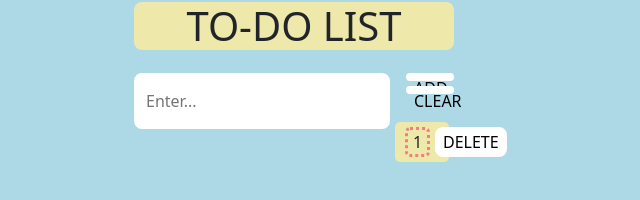
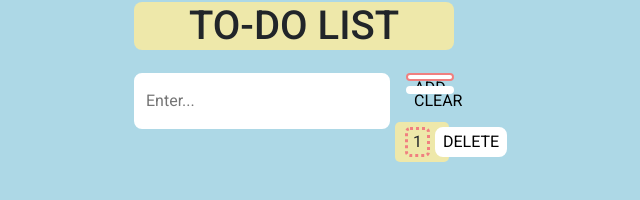
Before and after one commit to illdoodle/notes-project, a React (Vite) app: page / in a window 1280 px wide. Both pictures are taken after typing "Sample" into the empty fields and a click on the button "ADD". Shown: the part 118-318 px from the top of the page, without its empty margins (346-986 px from the left). Built offline with nearby package versions, Linux system fonts and the light colour scheme; the HTML template or start-up script is replaced by a standard one.

Commit message:
анимация, изменения в функции выключения модального окна, временное отключение некоторых функций

```diff
--- a/index.html
+++ b/index.html
@@ -4,6 +4,9 @@
     <meta charset="UTF-8" />
     <link rel="icon" type="image/svg+xml" href="/vite.svg" />
     <meta name="viewport" content="width=device-width, initial-scale=1.0" />
+    <link rel="preconnect" href="https://fonts.googleapis.com">
+    <link rel="preconnect" href="https://fonts.gstatic.com" crossorigin>
+    <link href="https://fonts.googleapis.com/css2?family=Roboto:ital,wght@0,100;0,300;0,400;0,500;0,700;0,900;1,100;1,300;1,400;1,500;1,700;1,900&display=swap" rel="stylesheet">
     <title>Petproject: NOTES</title>
   </head>
   <body>
--- a/src/components/Modal/Modal.tsx
+++ b/src/components/Modal/Modal.tsx
@@ -1,13 +1,14 @@
 import React from 'react';
 import cl from './Modal.module.css';
 
-function Modal({children, visible, setVisible}) {
+function Modal({children, visible, onClose}) {
     const rootClass = [cl.modal];
     if(visible){
         rootClass.push(cl.active);
         document.addEventListener('keydown', controlContent);
     }else{
         document.removeEventListener('keydown', controlContent);
+        return;
     }
 
     function controlContent(e) {
@@ -15,16 +16,15 @@ function Modal({children, visible, setVisible}) {
             e.preventDefault();
         }
 
-        // Хотел сделать выключение модалки на Enter, но по каким то причинам даже после и !ДО! скрытия модального окна eventListener остается.
-        // if(e.code == "Enter") {
-        //     setVisible(false);
-        // }
+        if(e.code == "Escape") {
+            onClose();
+        }
     }
 
     return (
         <div
             className={rootClass.join(' ')}
-            onClick={() => {setVisible(false)}}
+            onClick={() => {onClose()}}
         >
             <div
                 className={cl.modalContent}
@@ -34,7 +34,7 @@ function Modal({children, visible, setVisible}) {
                     className={cl.cross}
                     src="src/images/cross.png"
                     alt="cross.png"
-                    onClick={() => {setVisible(false)}}
+                    onClick={() => {onClose()}}
                 />
                 {children}
             </div>
--- a/src/components/Notes/Notes.module.css
+++ b/src/components/Notes/Notes.module.css
@@ -44,18 +44,21 @@
 
 .enter {
     opacity: 0;
-    transition: opacity 200ms;
+    transform: translateX(-350px);
+    transition: all 400ms ease-in;
 }
 
 .enterActive {
+    transform: translateX(0px);
     opacity: 1;
 }
 
 .exit {
     opacity: 1;
-    transition: opacity 200ms;
+    transition: all 400ms ease-in;
 }
 
 .exitActive {
+    transform: translateX(350px);
     opacity: 0;
 }
--- a/src/components/Notes/Notes.tsx
+++ b/src/components/Notes/Notes.tsx
@@ -1,24 +1,17 @@
-import {useEffect, useRef, useState} from 'react';
+import {createRef, useEffect, useRef, useState} from 'react';
 import styles from './Notes.module.css';
 import Note from '../Note/Note';
 import Modal from '../Modal/Modal'
 import { CSSTransition, TransitionGroup } from 'react-transition-group';
+import {NoteTypes} from "./Note.types";
 
 function Notes() {
 
-  type Note = {
-    id: number,
-    text: string,
-    completed: boolean,
-  }
-
   const jsonNotes = localStorage.getItem('notes');
-  const [notes, setNotes] = useState <Note[]>(jsonNotes ? JSON.parse(jsonNotes) : []);
-  const [modal, setModal] = useState(false);
+  const [notes, setNotes] = useState <NoteTypes[]>(jsonNotes ? JSON.parse(jsonNotes) : []);
+  const [modal, setModal] = useState (false);
   const [modalMsg, setModalMsg] = useState("");
-  const [noteVisible, setNoteVisible] = useState(true);
   const noteInput = useRef(null);
-  const noteRef = useRef(null);
   //Касательно пункта о "типизировать все структуры данных по аналогии". Непонятно, стоит ли применять <Note[]> так же к setNotes (например и т.д.)
 
   function addNote(inputElement:HTMLInputElement){
@@ -37,15 +30,16 @@ function Notes() {
       {
         id: Date.now(),
         text: inputElement.value,
-        completed: false
+        completed: false,
+        noteRef: createRef(),
       },
       ...(notes),
     ]);
     inputElement.value = '';
+    console.log(notes)
   }
 
   function removeNote(note:Note) {
-    setNoteVisible(false);
     setNotes(notes.filter((n) => n.id !== note.id));
   }
 
@@ -54,19 +48,24 @@ function Notes() {
     setNotes([...notes]);
   }
 
-  function sendNote(e:object) {
+  function sendNote(e) {
     if(e.code == "Enter" || e.target.tagName == "BUTTON"){
       addNote(noteInput.current)
     }
   }
 
+  function closeModal(){
+    setModal(false);
+  }
+
   useEffect(() => {
-    localStorage.setItem('notes', JSON.stringify(notes));
+    //Временно отключено до внедрения Redux.
+    // localStorage.setItem('notes', JSON.stringify(notes));
   },[notes])
 
   return (
     <div className={styles.root}>
-      <Modal visible={modal} setVisible={setModal}>
+      <Modal visible={modal} onClose={closeModal}>
         {modal && noteInput.current.blur()}
         <span>{modalMsg}</span>
       </Modal>
@@ -86,25 +85,20 @@ function Notes() {
         <button className={styles.clearBtn} onClick={() => setNotes([])}>CLEAR</button>
       </div>
       <div className={styles.list}>
-        {/*Удаляется с анимацией только первый удаленный элемент, остальные без, причем будет показывать, что удаляется первый по списку, но в итоге удалится нужный.
-        Если удалить все разом (кнопка clear), то все удалятся с задержкой, но первый с анимацией. */}
         <TransitionGroup>
           {notes.map((note:Note, index:number) =>
             <CSSTransition
-                in={noteVisible}
                 key={note.id}
-                nodeRef={noteRef}
+                nodeRef={note.noteRef}
                 classNames={{
                   enter: styles.enter,
                   enterActive: styles.enterActive,
                   exit: styles.exit,
                   exitActive: styles.exitActive,
                 }}
-                timeout={1000}
-                unmountOnExit
-                mountOnEnter
+                timeout={500}
             >
-              <div ref={noteRef}>
+              <div ref={note.noteRef}>
                 <Note delete={removeNote} check={setComplete} index={index + 1} note={note}/>
               </div>
             </CSSTransition>
--- a/src/styles/app.css
+++ b/src/styles/app.css
@@ -14,6 +14,7 @@ body {
     padding: 0;
     background-color: lightblue;
     justify-content: center;
+    font-family: "Roboto", serif;
 }
 
 input, button {
@@ -25,8 +26,9 @@ input, button {
     outline: 0;
 }
 
-input:hover, button:hover {
+input:hover, input:focus, button:hover, button:focus{
     border: 2px solid lightcoral;
+    transition: border 500ms;
 }
 
 button {
```
Also changed, not shown: src/components/Notes/Note.types.ts (added, +7 -0 lines).
